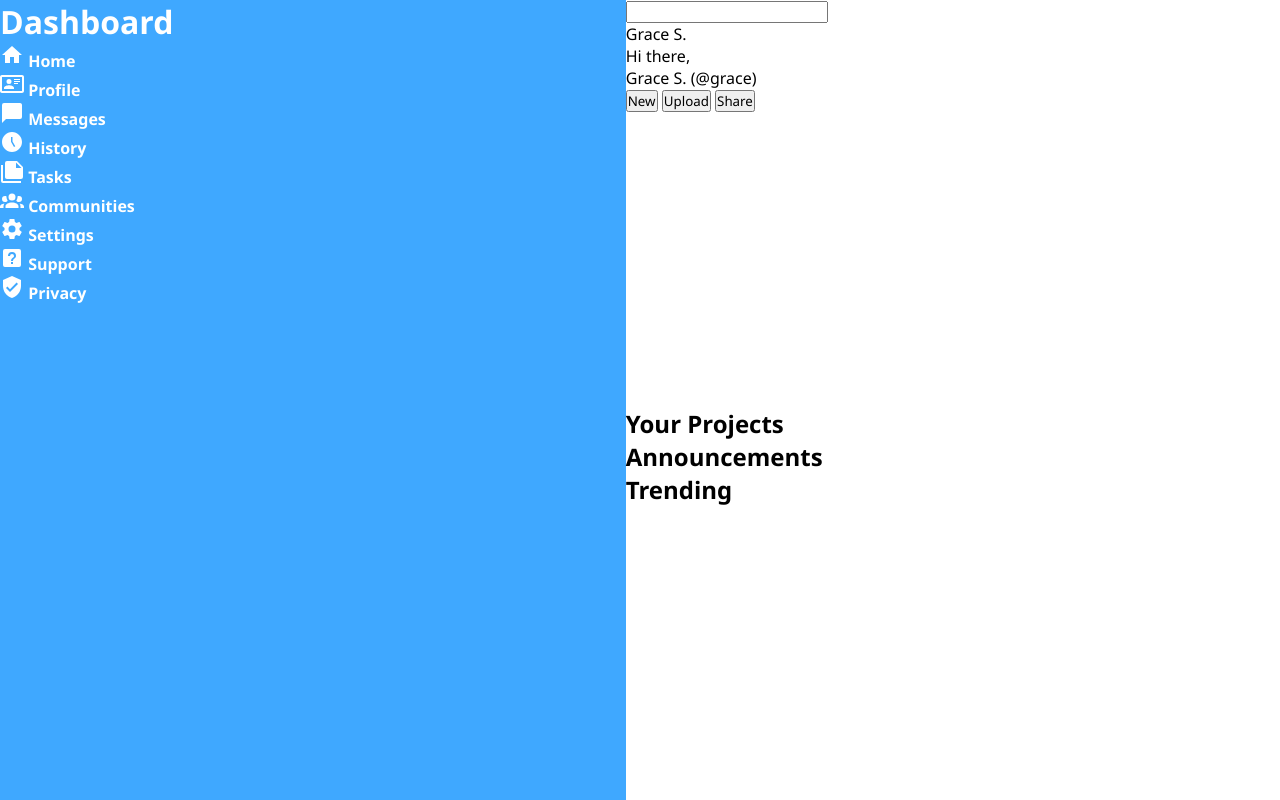
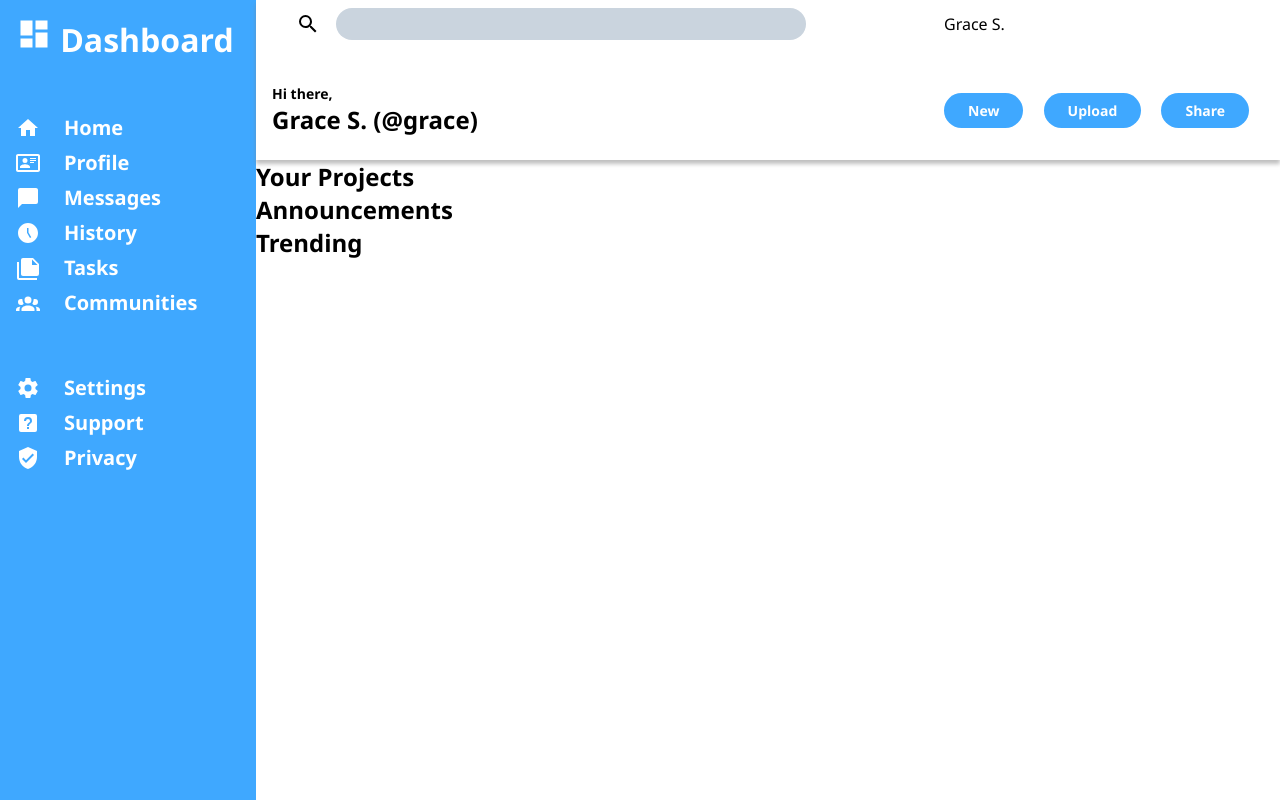
Before and after one commit to grace-see/admin-dashboard, a plain HTML site: page index.html in a window 1280 px wide. Drawn offline with Linux system fonts and the light colour scheme.

Commit message:
Started formatting of header and aligned svgs

```diff
--- a/index.html
+++ b/index.html
@@ -10,51 +10,53 @@
         <div class="container">
             <div class="sidebar">
                 <div class="logo">
+                    <svg xmlns="http://www.w3.org/2000/svg" viewBox="0 0 24 24"><title>view-dashboard</title>
+                    <path d="M13,3V9H21V3M13,21H21V11H13M3,21H11V15H3M3,13H11V3H3V13Z" /></svg>
                     <h1>Dashboard</h1>
                 </div>
                 <ul>
-                    <li>
+                    <li class="has_svg">
                         <svg xmlns="http://www.w3.org/2000/svg" viewBox="0 0 24 24"><title>home</title>
                         <path d="M10,20V14H14V20H19V12H22L12,3L2,12H5V20H10Z" /></svg>
                         Home
                     </li>
-                    <li>
+                    <li class="has_svg">
                         <svg xmlns="http://www.w3.org/2000/svg" viewBox="0 0 24 24"><title>card-account-details-outline</title>
                         <path d="M22,3H2C0.91,3.04 0.04,3.91 0,5V19C0.04,20.09 0.91,20.96 2,21H22C23.09,20.96 23.96,20.09 24,19V5C23.96,3.91 23.09,3.04 22,3M22,19H2V5H22V19M14,17V15.75C14,14.09 10.66,13.25 9,13.25C7.34,13.25 4,14.09 4,15.75V17H14M9,7A2.5,2.5 0 0,0 6.5,9.5A2.5,2.5 0 0,0 9,12A2.5,2.5 0 0,0 11.5,9.5A2.5,2.5 0 0,0 9,7M14,7V8H20V7H14M14,9V10H20V9H14M14,11V12H18V11H14" /></svg>
                         Profile
                     </li>
-                    <li>
+                    <li class="has_svg">
                         <svg xmlns="http://www.w3.org/2000/svg" viewBox="0 0 24 24"><title>message</title>
                         <path d="M20,2H4A2,2 0 0,0 2,4V22L6,18H20A2,2 0 0,0 22,16V4C22,2.89 21.1,2 20,2Z" /></svg>
                         Messages
                     </li>
-                    <li>
+                    <li class="has_svg">
                         <svg xmlns="http://www.w3.org/2000/svg" viewBox="0 0 24 24"><title>clock-time-five</title>
                         <path d="M12 2C6.5 2 2 6.5 2 12C2 17.5 6.5 22 12 22C17.5 22 22 17.5 22 12S17.5 2 12 2M14 17L11 11.8V7H12.5V11.4L15.3 16.3L14 17Z" /></svg>
                         History</li>
-                    <li>
+                    <li class="has_svg">
                         <svg xmlns="http://www.w3.org/2000/svg" viewBox="0 0 24 24"><title>note-multiple</title>
                         <path d="M16,9H21.5L16,3.5V9M7,2H17L23,8V18A2,2 0 0,1 21,20H7C5.89,20 5,19.1 5,18V4A2,2 0 0,1 7,2M3,6V22H21V24H3A2,2 0 0,1 1,22V6H3Z" /></svg>
                         Tasks
                     </li>
-                    <li>
+                    <li class="has_svg">
                         <svg xmlns="http://www.w3.org/2000/svg" viewBox="0 0 24 24"><title>account-group</title>
                         <path d="M12,5.5A3.5,3.5 0 0,1 15.5,9A3.5,3.5 0 0,1 12,12.5A3.5,3.5 0 0,1 8.5,9A3.5,3.5 0 0,1 12,5.5M5,8C5.56,8 6.08,8.15 6.53,8.42C6.38,9.85 6.8,11.27 7.66,12.38C7.16,13.34 6.16,14 5,14A3,3 0 0,1 2,11A3,3 0 0,1 5,8M19,8A3,3 0 0,1 22,11A3,3 0 0,1 19,14C17.84,14 16.84,13.34 16.34,12.38C17.2,11.27 17.62,9.85 17.47,8.42C17.92,8.15 18.44,8 19,8M5.5,18.25C5.5,16.18 8.41,14.5 12,14.5C15.59,14.5 18.5,16.18 18.5,18.25V20H5.5V18.25M0,20V18.5C0,17.11 1.89,15.94 4.45,15.6C3.86,16.28 3.5,17.22 3.5,18.25V20H0M24,20H20.5V18.25C20.5,17.22 20.14,16.28 19.55,15.6C22.11,15.94 24,17.11 24,18.5V20Z" /></svg>
                         Communities
                     </li>
                 </ul>
                 <ul>
-                    <li>
+                    <li class="has_svg">
                         <svg xmlns="http://www.w3.org/2000/svg" viewBox="0 0 24 24"><title>cog</title>
                         <path d="M12,15.5A3.5,3.5 0 0,1 8.5,12A3.5,3.5 0 0,1 12,8.5A3.5,3.5 0 0,1 15.5,12A3.5,3.5 0 0,1 12,15.5M19.43,12.97C19.47,12.65 19.5,12.33 19.5,12C19.5,11.67 19.47,11.34 19.43,11L21.54,9.37C21.73,9.22 21.78,8.95 21.66,8.73L19.66,5.27C19.54,5.05 19.27,4.96 19.05,5.05L16.56,6.05C16.04,5.66 15.5,5.32 14.87,5.07L14.5,2.42C14.46,2.18 14.25,2 14,2H10C9.75,2 9.54,2.18 9.5,2.42L9.13,5.07C8.5,5.32 7.96,5.66 7.44,6.05L4.95,5.05C4.73,4.96 4.46,5.05 4.34,5.27L2.34,8.73C2.21,8.95 2.27,9.22 2.46,9.37L4.57,11C4.53,11.34 4.5,11.67 4.5,12C4.5,12.33 4.53,12.65 4.57,12.97L2.46,14.63C2.27,14.78 2.21,15.05 2.34,15.27L4.34,18.73C4.46,18.95 4.73,19.03 4.95,18.95L7.44,17.94C7.96,18.34 8.5,18.68 9.13,18.93L9.5,21.58C9.54,21.82 9.75,22 10,22H14C14.25,22 14.46,21.82 14.5,21.58L14.87,18.93C15.5,18.67 16.04,18.34 16.56,17.94L19.05,18.95C19.27,19.03 19.54,18.95 19.66,18.73L21.66,15.27C21.78,15.05 21.73,14.78 21.54,14.63L19.43,12.97Z" /></svg>
                         Settings
                     </li>
-                    <li>
+                    <li class="has_svg">
                         <svg xmlns="http://www.w3.org/2000/svg" viewBox="0 0 24 24"><title>help-box</title>
                         <path d="M11,18H13V16H11V18M12,6A4,4 0 0,0 8,10H10A2,2 0 0,1 12,8A2,2 0 0,1 14,10C14,12 11,11.75 11,15H13C13,12.75 16,12.5 16,10A4,4 0 0,0 12,6M5,3H19A2,2 0 0,1 21,5V19A2,2 0 0,1 19,21H5A2,2 0 0,1 3,19V5A2,2 0 0,1 5,3Z" /></svg>
                         Support
                     </li>
-                    <li>
+                    <li class="has_svg">
                         <svg xmlns="http://www.w3.org/2000/svg" viewBox="0 0 24 24"><title>shield-check</title>
                         <path d="M10,17L6,13L7.41,11.59L10,14.17L16.59,7.58L18,9M12,1L3,5V11C3,16.55 6.84,21.74 12,23C17.16,21.74 21,16.55 21,11V5L12,1Z" /></svg>
                         Privacy
@@ -62,13 +64,31 @@
                 </ul>
             </div>
             <div class="header">
-                <input type="search">
-                <p>Grace S.</p>
-                <p>Hi there,</p>
-                <p>Grace S. (@grace)</p>
-                <button>New</button>
-                <button>Upload</button>
-                <button>Share</button>
+                <div>
+                    <div class="has_svg">
+                        <svg xmlns="http://www.w3.org/2000/svg" viewBox="0 0 24 24"><title>magnify</title>
+                        <path d="M9.5,3A6.5,6.5 0 0,1 16,9.5C16,11.11 15.41,12.59 14.44,13.73L14.71,14H15.5L20.5,19L19,20.5L14,15.5V14.71L13.73,14.44C12.59,15.41 11.11,16 9.5,16A6.5,6.5 0 0,1 3,9.5A6.5,6.5 0 0,1 9.5,3M9.5,5C7,5 5,7 5,9.5C5,12 7,14 9.5,14C12,14 14,12 14,9.5C14,7 12,5 9.5,5Z" />
+                        </svg>
+                        <input type="search" class="search">
+                    </div>
+                    <div>
+                        <!-- svg notification icon -->
+                        <!-- pfp -->
+                        <p>Grace S.</p>
+                    </div>
+                </div>
+                <div>
+                    <div>
+                        <!-- pfp -->
+                        <p style="font-weight: bold; font-size: 14px;">Hi there,</p>
+                        <p style="font-weight: bold; font-size: 24px;">Grace S. (@grace)</p>
+                    </div>
+                    <div>
+                        <button>New</button>
+                        <button>Upload</button>
+                        <button>Share</button>
+                    </div>
+                </div>
             </div>
             <div class="main-content">
                 <h2>Your Projects</h2>
--- a/style.css
+++ b/style.css
@@ -3,41 +3,120 @@
     padding: 0px;
     font-family:'Segoe UI', Tahoma, Geneva, Verdana, sans-serif;
     --sky-blue: rgb(63, 168, 255);
+    --light-gray: rgb(202, 212, 222);
+}
+
+h1, h2 {
+    display: inline;
 }
 
 ul {
     font-size: 16px;
     list-style: none;
+    grid-row: span 1;
 }
 
-svg {
+.sidebar svg {
     width: 24px;
     height: 24px;
     fill: white;
+    padding-right: 24px;
+}
+
+.logo svg {
+    width: 36px;
+    height: 36px;
+    padding-right: 4px;
 }
 
 .container {
     width: 100vw;
     height: 100vh;
     display: grid;
-    grid-template-columns: 1fr, 4fr;
-    grid-template-rows: 1fr, 4fr;
+    grid-template-columns: 1fr 4fr;
+    grid-template-rows: 1fr 4fr;
 }
 
 .sidebar {
     color: white;
     background-color: var(--sky-blue);
     font-weight: bold;
+    padding: 16px;
     grid-row: 1 / 3;
     grid-column: 1 / 2;
+    display: grid;
+    grid-template-rows: 48px 1fr 2fr;
+    gap: 50px;
+}
+
+.sidebar div {
+    justify-self: start;
+}
+
+.sidebar li {
+    font-size: 1.25rem;
+    padding-bottom: 8px;
+}
+
+.logo {
+    grid-row: 1 / 2;
 }
 
 .header {
     grid-row: 1 / 2;
     grid-column: 2 / 3;
+    display: grid;
+    grid-template-rows: 1fr 1fr;
+    box-shadow: rgb(128,128,128,0.5) 0px 4px 4px;
+    align-items: baseline;
+    padding-left: 16px;
+    padding-top: 8px;
+}
+
+.header > div {
+    display: grid;
+    grid-template-columns: 2fr 1fr;
+    align-items: center;
 }
 
 .main-content {
     grid-row: 2 / 3;
     grid-column: 2 / 3;
 }
+
+button {
+    font-weight: bold;
+    font-size: 14px;
+    color: white;
+    background-color: var(--sky-blue);
+    padding: 8px 24px;
+    border: none;
+    border-radius: 36px;
+    margin-right: 16px;
+}
+
+input.search {
+    font-size: 16px;
+    width: 70%;
+    border: none;
+    border-radius: 36px;
+    background-color: var(--light-gray);
+    padding-left: 16px;
+    height: 32px;
+}
+
+input:focus {
+    outline: none;
+}
+
+.header svg {
+    width: 24px;
+    height: 24px;
+    padding: 0px 16px 0px 24px;
+}
+
+.has_svg {
+    display: flex;
+    justify-content: start;
+    align-items: center;
+}
```
